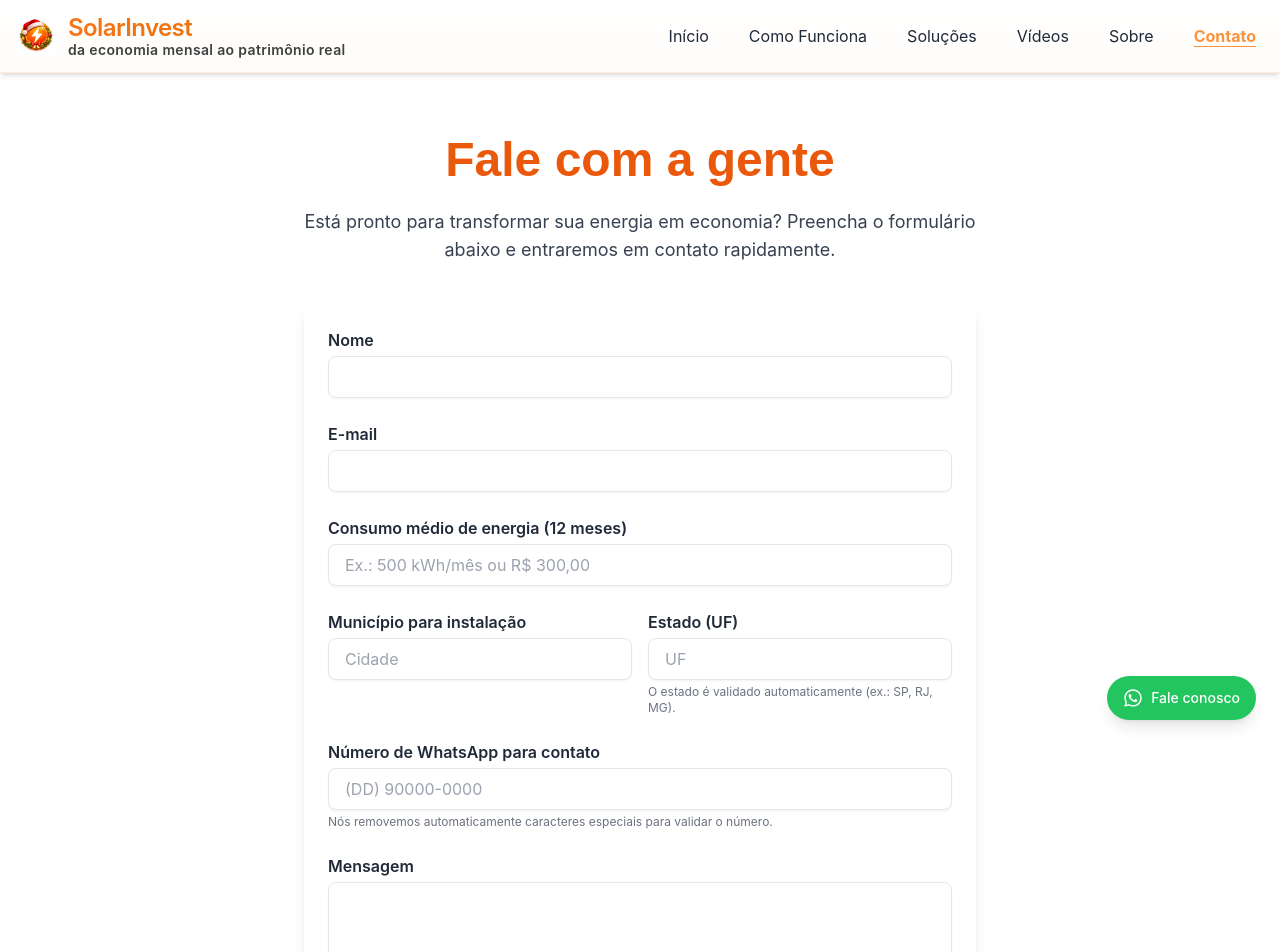
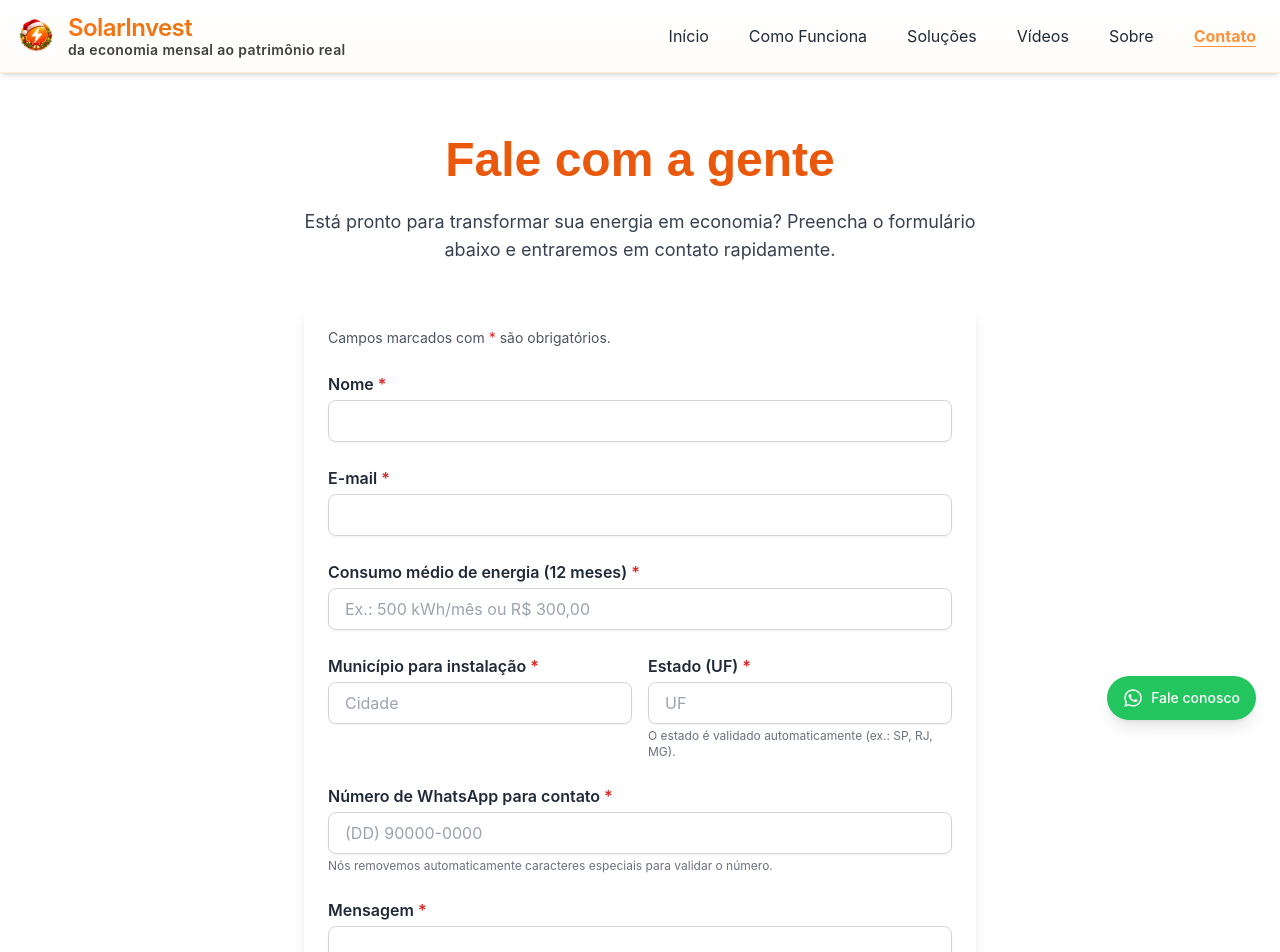
Before and after one commit to LeandroFrancaUS/solarinvest-Website, a Next.js app: page /contato in a window 1280 px wide. Shown: the top 952 px of the page. Built offline with nearby package versions, Linux system fonts and the light colour scheme.

Commit message:
Refine contato form validation flow

```diff
--- a/src/components/ContatoForm.tsx
+++ b/src/components/ContatoForm.tsx
@@ -15,6 +15,16 @@ export default function ContatoForm() {
 
   const [enviado, setEnviado] = useState(false); // ✅ Para feedback visual
   const [erro, setErro] = useState<string | null>(null);
+  const [exibirValidacao, setExibirValidacao] = useState(false);
+  const [errosCampos, setErrosCampos] = useState<Record<keyof typeof formData, string>>({
+    nome: '',
+    email: '',
+    consumo: '',
+    municipio: '',
+    estado: '',
+    whatsapp: '',
+    mensagem: '',
+  });
 
   const estadosBrasil = useMemo(
     () => [
@@ -70,6 +80,50 @@ export default function ContatoForm() {
     return `55${local}`;
   };
 
+  const validarEmail = (email: string) =>
+    /^[\w-.]+@([\w-]+\.)+[\w-]{2,}$/.test(email.trim());
+
+  const validarFormulario = (dados: typeof formData, whatsappDigits: string) => {
+    const erros: Record<keyof typeof formData, string> = {
+      nome: '',
+      email: '',
+      consumo: '',
+      municipio: '',
+      estado: '',
+      whatsapp: '',
+      mensagem: '',
+    };
+
+    if (!dados.nome.trim()) erros.nome = 'Nome é obrigatório.';
+    if (!dados.email.trim() || !validarEmail(dados.email)) erros.email = 'Informe um e-mail válido.';
+    if (!dados.consumo.trim()) erros.consumo = 'Informe o consumo médio de energia ou valor da conta.';
+    if (!dados.municipio.trim() || dados.municipio.length < 3)
+      erros.municipio = 'Informe o município onde o sistema será instalado.';
+    if (!estadosBrasil.includes(dados.estado)) erros.estado = 'Selecione um estado válido (UF).';
+    if (whatsappDigits.length < 12) erros.whatsapp = 'Informe um número de WhatsApp válido com DDD.';
+    if (!dados.mensagem.trim()) erros.mensagem = 'Mensagem é obrigatória.';
+
+    return erros;
+  };
+
+  const atualizarErros = (dados: typeof formData, whatsappDigits: string) => {
+    const novosErros = validarFormulario(dados, whatsappDigits);
+    setErrosCampos(novosErros);
+    return novosErros;
+  };
+
+  const classeCampo = (nomeCampo: keyof typeof formData) =>
+    `w-full px-4 py-2 border rounded-lg shadow-sm focus:outline-none ${
+      exibirValidacao && errosCampos[nomeCampo]
+        ? 'border-red-500 focus:ring-2 focus:ring-red-500 focus:border-red-500'
+        : 'border-gray-300 focus:ring-2 focus:ring-orange-400 focus:border-orange-300'
+    }`;
+
+  const mensagemErroCampo = (nomeCampo: keyof typeof formData) =>
+    exibirValidacao && errosCampos[nomeCampo] ? (
+      <p className="text-sm text-red-600 mt-1">{errosCampos[nomeCampo]}</p>
+    ) : null;
+
   // 🔄 Atualiza campos do formulário
   const handleChange = (e: React.ChangeEvent<HTMLInputElement | HTMLTextAreaElement>) => {
     const { name } = e.target;
@@ -79,7 +133,14 @@ export default function ContatoForm() {
     if (name === 'estado') value = normalizarEstado(value);
     if (name === 'whatsapp') value = sanitizeWhatsappInput(value);
 
-    setFormData({ ...formData, [name]: value });
+    const atualizado = { ...formData, [name]: value };
+    setFormData(atualizado);
+    setEnviado(false);
+
+    if (exibirValidacao) {
+      const whatsappDigits = name === 'whatsapp' ? normalizarWhatsapp(value) : normalizarWhatsapp(atualizado.whatsapp);
+      atualizarErros(atualizado, whatsappDigits);
+    }
   };
 
   // 📩 Envia formulário para API
@@ -88,24 +149,13 @@ export default function ContatoForm() {
 
     const whatsappDigits = normalizarWhatsapp(formData.whatsapp);
     setErro(null);
+    setExibirValidacao(true);
 
-    if (!formData.consumo.trim()) {
-      setErro('Informe o consumo médio de energia ou valor da conta.');
-      return;
-    }
+    const novosErros = atualizarErros(formData, whatsappDigits);
+    const mensagemPrimeiroErro = Object.values(novosErros).find(Boolean);
 
-    if (!formData.municipio.trim() || formData.municipio.length < 3) {
-      setErro('Informe o município onde o sistema será instalado.');
-      return;
-    }
-
-    if (!estadosBrasil.includes(formData.estado)) {
-      setErro('Selecione um estado válido (UF).');
-      return;
-    }
-
-    if (whatsappDigits.length < 12) {
-      setErro('Informe um número de WhatsApp válido com DDD.');
+    if (mensagemPrimeiroErro) {
+      setErro(mensagemPrimeiroErro);
       return;
     }
 
@@ -118,6 +168,8 @@ export default function ContatoForm() {
 
       if (res.ok) {
         setEnviado(true);
+        setExibirValidacao(false);
+        setErrosCampos({ nome: '', email: '', consumo: '', municipio: '', estado: '', whatsapp: '', mensagem: '' });
         setFormData({ nome: '', email: '', consumo: '', municipio: '', estado: '', whatsapp: '', mensagem: '' });
       } else {
         alert('Erro ao enviar. Tente novamente mais tarde.');
@@ -131,6 +183,7 @@ export default function ContatoForm() {
   return (
     <form
       onSubmit={handleSubmit}
+      noValidate
       className="space-y-6 bg-white p-6 rounded-xl shadow-lg max-w-2xl mx-auto text-left"
     >
       {/* ✅ Mensagem de sucesso */}
@@ -146,87 +199,99 @@ export default function ContatoForm() {
         </div>
       )}
 
+      <p className="text-sm text-gray-600">Campos marcados com <span className="text-red-600">*</span> são obrigatórios.</p>
+
       {/* 📛 Nome */}
       <div>
         <label htmlFor="nome" className="block font-semibold text-gray-800 mb-1">
-          Nome
+          Nome <span className="text-red-600" aria-hidden>*</span>
         </label>
         <input
           type="text"
           id="nome"
           name="nome"
-          required
           value={formData.nome}
           onChange={handleChange}
-          className="w-full px-4 py-2 border rounded-lg shadow-sm focus:outline-none focus:ring-2 focus:ring-orange-400"
+          aria-required
+          aria-invalid={!!errosCampos.nome}
+          className={classeCampo('nome')}
         />
+        {mensagemErroCampo('nome')}
       </div>
 
       {/* 📧 Email */}
       <div>
         <label htmlFor="email" className="block font-semibold text-gray-800 mb-1">
-          E-mail
+          E-mail <span className="text-red-600" aria-hidden>*</span>
         </label>
         <input
           type="email"
           id="email"
           name="email"
-          required
           value={formData.email}
           onChange={handleChange}
-          className="w-full px-4 py-2 border rounded-lg shadow-sm focus:outline-none focus:ring-2 focus:ring-orange-400"
+          aria-required
+          aria-invalid={!!errosCampos.email}
+          className={classeCampo('email')}
         />
+        {mensagemErroCampo('email')}
       </div>
 
       {/* 🔌 Consumo médio */}
       <div>
         <label htmlFor="consumo" className="block font-semibold text-gray-800 mb-1">
-          Consumo médio de energia (12 meses)
+          Consumo médio de energia (12 meses) <span className="text-red-600" aria-hidden>*</span>
         </label>
         <input
           type="text"
           id="consumo"
           name="consumo"
-          required
           placeholder="Ex.: 500 kWh/mês ou R$ 300,00"
           value={formData.consumo}
           onChange={handleChange}
-          className="w-full px-4 py-2 border rounded-lg shadow-sm focus:outline-none focus:ring-2 focus:ring-orange-400"
+          aria-required
+          aria-invalid={!!errosCampos.consumo}
+          className={classeCampo('consumo')}
         />
+        {mensagemErroCampo('consumo')}
       </div>
 
       {/* 🗺️ Localização */}
       <div className="grid grid-cols-1 md:grid-cols-2 gap-4">
         <div>
           <label htmlFor="municipio" className="block font-semibold text-gray-800 mb-1">
-            Município para instalação
+            Município para instalação <span className="text-red-600" aria-hidden>*</span>
           </label>
           <input
             type="text"
             id="municipio"
             name="municipio"
-            required
             placeholder="Cidade"
             value={formData.municipio}
             onChange={handleChange}
-            className="w-full px-4 py-2 border rounded-lg shadow-sm focus:outline-none focus:ring-2 focus:ring-orange-400"
+            aria-required
+            aria-invalid={!!errosCampos.municipio}
+            className={classeCampo('municipio')}
           />
+          {mensagemErroCampo('municipio')}
         </div>
 
         <div>
           <label htmlFor="estado" className="block font-semibold text-gray-800 mb-1">
-            Estado (UF)
+            Estado (UF) <span className="text-red-600" aria-hidden>*</span>
           </label>
           <input
             type="text"
             id="estado"
             name="estado"
-            required
             placeholder="UF"
             value={formData.estado}
             onChange={handleChange}
-            className="w-full px-4 py-2 border rounded-lg shadow-sm focus:outline-none focus:ring-2 focus:ring-orange-400"
+            aria-required
+            aria-invalid={!!errosCampos.estado}
+            className={classeCampo('estado')}
           />
+          {mensagemErroCampo('estado')}
           <p className="text-xs text-gray-500 mt-1">O estado é validado automaticamente (ex.: SP, RJ, MG).</p>
         </div>
       </div>
@@ -234,35 +299,39 @@ export default function ContatoForm() {
       {/* 📱 WhatsApp */}
       <div>
         <label htmlFor="whatsapp" className="block font-semibold text-gray-800 mb-1">
-          Número de WhatsApp para contato
+          Número de WhatsApp para contato <span className="text-red-600" aria-hidden>*</span>
         </label>
         <input
           type="tel"
           id="whatsapp"
           name="whatsapp"
-          required
           placeholder="(DD) 90000-0000"
           value={formData.whatsapp}
           onChange={handleChange}
-          className="w-full px-4 py-2 border rounded-lg shadow-sm focus:outline-none focus:ring-2 focus:ring-orange-400"
+          aria-required
+          aria-invalid={!!errosCampos.whatsapp}
+          className={classeCampo('whatsapp')}
         />
+        {mensagemErroCampo('whatsapp')}
         <p className="text-xs text-gray-500 mt-1">Nós removemos automaticamente caracteres especiais para validar o número.</p>
       </div>
 
       {/* ✍️ Mensagem */}
       <div>
         <label htmlFor="mensagem" className="block font-semibold text-gray-800 mb-1">
-          Mensagem
+          Mensagem <span className="text-red-600" aria-hidden>*</span>
         </label>
         <textarea
           id="mensagem"
           name="mensagem"
-          required
           rows={5}
           value={formData.mensagem}
           onChange={handleChange}
-          className="w-full px-4 py-2 border rounded-lg shadow-sm resize-none focus:outline-none focus:ring-2 focus:ring-orange-400"
+          aria-required
+          aria-invalid={!!errosCampos.mensagem}
+          className={`${classeCampo('mensagem')} resize-none`}
         ></textarea>
+        {mensagemErroCampo('mensagem')}
       </div>
 
       {/* 📤 Botão de envio */}
```
